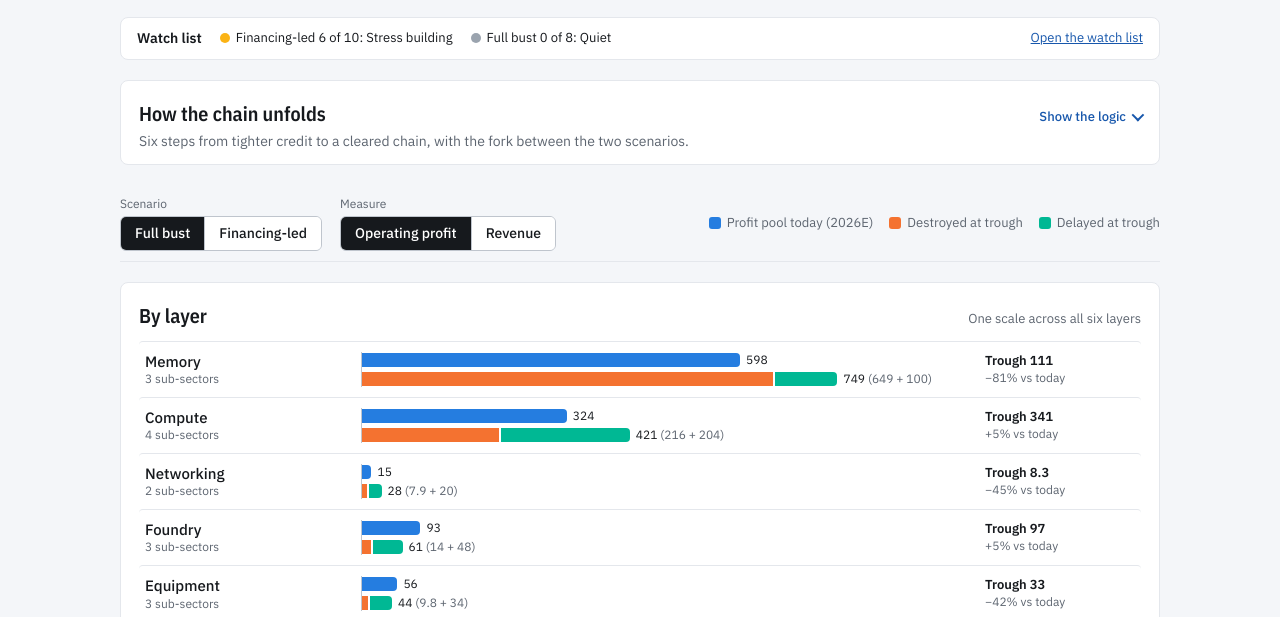
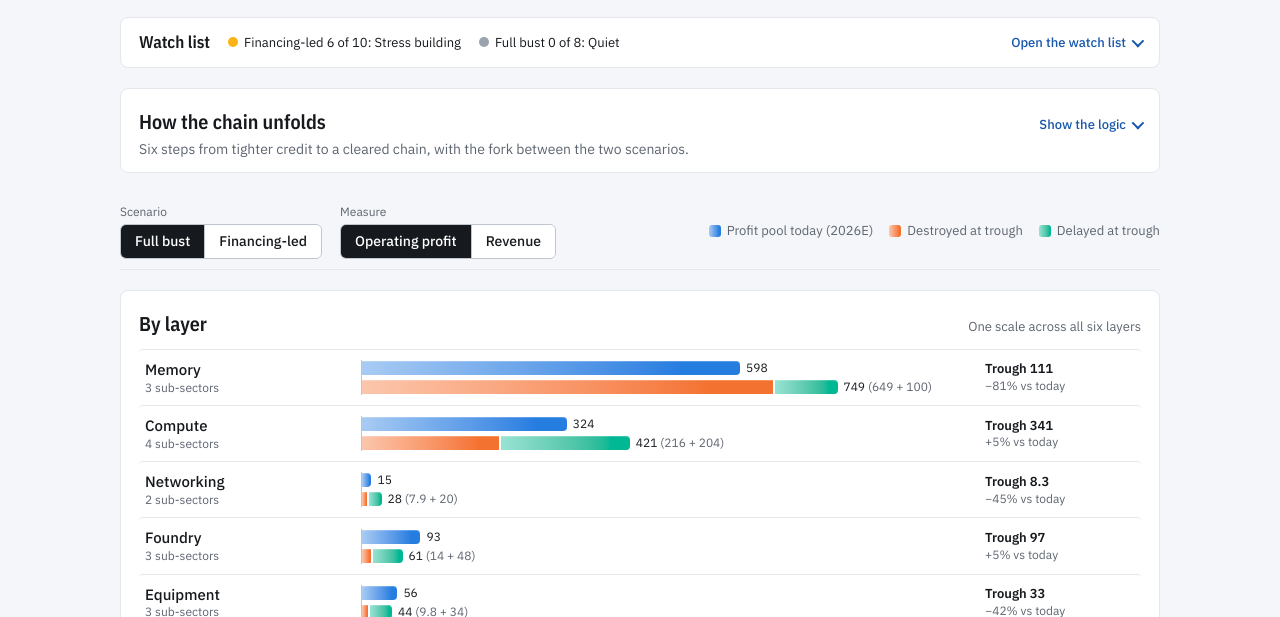
Before and after one commit to esperansa-spec/ai-bust-profit-map, a plain HTML site: page index.html in a window 1280 px wide. Shown: the part 335-952 px from the top of the page. Drawn offline with nearby package versions, Linux system fonts and the light colour scheme.

Commit message:
Animate and shade the bars; make the watch list a collapsible panel near the top
Co-Authored-By: Claude Opus 5.5 <noreply@anthropic.com>
Claude-Session: https://claude.ai/code/session_0119hAg3XPDhse56tRP9MhAt

```diff
--- a/index.html
+++ b/index.html
@@ -80,10 +80,27 @@ p{margin:0}
 .rough{display:inline-block;font-size:11px;font-weight:500;color:var(--ink-2);border:1px solid var(--base);border-radius:3px;padding:0 5px;margin-left:6px;vertical-align:1px}
 .plot{display:flex;flex-direction:column;gap:3px;min-width:0;border-left:1px solid var(--base)}
 .track{display:flex;align-items:center;height:16px;min-width:0}
-.bar{height:14px;flex:0 0 auto;min-width:2px}
-.bar.today{background:var(--s-today)}
-.bar.destroyed{background:var(--s-destroyed)}
-.bar.delayed{background:var(--s-delayed)}
+.bar{height:14px;flex:0 0 auto;min-width:2px;transform-origin:left center;box-shadow:inset 0 1px 0 rgba(255,255,255,.22);
+  animation:growX .75s cubic-bezier(.2,.75,.25,1) both;animation-delay:calc(var(--i,0) * 45ms)}
+.bar.neg{transform-origin:right center}
+.bar.today,.g-today{background:var(--s-today);background:linear-gradient(90deg,color-mix(in srgb,var(--s-today) 40%,var(--surface)),var(--s-today) 85%)}
+.bar.destroyed,.g-destroyed{background:var(--s-destroyed);background:linear-gradient(90deg,color-mix(in srgb,var(--s-destroyed) 40%,var(--surface)),var(--s-destroyed) 85%)}
+.bar.delayed,.g-delayed{background:var(--s-delayed);background:linear-gradient(90deg,color-mix(in srgb,var(--s-delayed) 40%,var(--surface)),var(--s-delayed) 85%)}
+.bar.today.neg{background:var(--s-today);background:linear-gradient(270deg,color-mix(in srgb,var(--s-today) 40%,var(--surface)),var(--s-today) 85%)}
+.bar.destroyed{animation-delay:calc(var(--i,0) * 45ms + 140ms)}
+.bar.delayed{animation-delay:calc(var(--i,0) * 45ms + 320ms)}
+@keyframes growX{from{transform:scaleX(0)}to{transform:scaleX(1)}}
+@keyframes fadeIn{from{opacity:0}to{opacity:1}}
+@keyframes draw{to{stroke-dashoffset:0}}
+.track .tip-lab{animation:fadeIn .45s ease both;animation-delay:calc(var(--i,0) * 45ms + 600ms)}
+.cds-anim path.draw{stroke-dasharray:1;stroke-dashoffset:1;animation:draw 1.4s cubic-bezier(.3,.6,.3,1) forwards}
+.cds-anim circle.pt{animation:fadeIn .4s ease 1.1s both}
+.meter span{transition:background-color .3s}
+@media (prefers-reduced-motion: reduce){
+  .bar,.track .tip-lab,.cds-anim circle.pt{animation:none!important}
+  .cds-anim path.draw{animation:none!important;stroke-dasharray:none;stroke-dashoffset:0}
+  .meter span{transition:none}
+}
 .bar.end{border-radius:0 4px 4px 0}
 .bar.neg{border-radius:4px 0 0 4px}
 .gap{flex:0 0 2px}
@@ -113,17 +130,25 @@ p{margin:0}
 .readings td{padding:3px 6px 3px 0;border-bottom:1px solid var(--hair)}
 .readings td:first-child{color:var(--ink-2);white-space:nowrap}
 
-#story > summary{list-style:none;cursor:pointer;margin-bottom:0;border-radius:6px}
-#story > summary::-webkit-details-marker{display:none}
-#story > summary:focus-visible{outline:2px solid var(--accent);outline-offset:4px}
+.fold > summary{list-style:none;cursor:pointer;margin-bottom:0;border-radius:6px}
+.fold > summary::-webkit-details-marker{display:none}
+.fold > summary:focus-visible{outline:2px solid var(--accent);outline-offset:4px}
 #story[open] > summary{margin-bottom:10px}
 .story-title{display:flex;flex-direction:column;gap:2px}
 .story-teaser{font-size:14px;color:var(--ink-2)}
 #story[open] .story-teaser{display:none}
 .tog{display:inline-flex;align-items:center;gap:6px;font-size:13px;font-weight:500;color:var(--accent);white-space:nowrap}
 .tog::after{content:"";width:7px;height:7px;border-right:2px solid currentColor;border-bottom:2px solid currentColor;transform:rotate(45deg) translateY(-2px);transition:transform .15s}
-#story[open] .tog::after{transform:rotate(-135deg) translateY(-1px)}
-#story[open] .tog-open, #story:not([open]) .tog-close{display:none}
+.fold[open] > summary .tog::after{transform:rotate(-135deg) translateY(-1px)}
+.fold[open] > summary .tog-open, .fold:not([open]) > summary .tog-close{display:none}
+.fold-end{display:flex;justify-content:flex-end;margin-top:14px;padding-top:12px;border-top:1px solid var(--hair)}
+#watch{padding:12px 18px}
+.wl-sum{display:flex;flex-wrap:wrap;align-items:center;gap:8px 18px}
+.wl-sum .ws-lab{font-family:var(--font-display);font-weight:600;font-size:17px}
+.wl-sum .tog{margin-left:auto}
+.wl-body{margin-top:14px;padding-top:12px;border-top:1px solid var(--hair)}
+.wl-note{font-size:13px;color:var(--ink-2);margin-bottom:6px}
+.wl-actions .spacer{flex:1 1 auto}
 @media (prefers-reduced-motion: reduce){ .tog::after{transition:none} }
 .story-lede{color:var(--ink-2);max-width:72ch;font-size:14px;margin-bottom:6px}
 .steps{list-style:none;margin:0;padding:0;display:flex;flex-direction:column}
@@ -148,13 +173,10 @@ p{margin:0}
 .takeaways ul,.takeaways ol{margin:0;padding-left:18px;color:var(--ink-2)}
 .takeaways li{margin-bottom:4px}
 .why{font-size:14px;color:var(--ink-2);margin:-2px 0 10px;max-width:74ch}
-.watch-strip{display:flex;flex-wrap:wrap;align-items:center;gap:8px 18px;background:var(--surface);border:1px solid var(--hair);border-radius:8px;padding:10px 16px;font-size:14px}
-.watch-strip .ws-lab{font-weight:600}
-.watch-strip a{margin-left:auto;font-size:13px}
 .pill{display:inline-flex;align-items:center;gap:6px;font-size:13px;color:var(--ink);white-space:nowrap;font-variant-numeric:tabular-nums}
 .pill i{width:10px;height:10px;border-radius:50%;display:inline-block;flex:0 0 auto}
 .pill i.quiet{background:var(--st-quiet)} .pill i.warn{background:var(--st-warn)} .pill i.crit{background:var(--st-crit)}
-#watch,#overview{scroll-margin-top:84px}
+#watch,#overview,#chain-of-events{scroll-margin-top:84px}
 .verdict{font-size:15px;margin-bottom:12px;max-width:74ch}
 .verdict b{font-weight:600}
 .wl-grid{display:grid;grid-template-columns:repeat(auto-fit,minmax(300px,1fr));gap:18px 28px}
@@ -211,15 +233,34 @@ a{color:var(--accent)}
 
   <section class="tiles" id="tiles" aria-label="Profit pool summary"></section>
 
-  <div class="watch-strip" id="watch-strip" aria-label="Watch list summary">
-    <span class="ws-lab">Watch list</span>
-    <span class="pill" id="ws-fin"></span>
-    <span class="pill" id="ws-full"></span>
-    <a href="#watch">Open the watch list</a>
-  </div>
+  <section class="card" id="watch">
+   <details id="watchd" class="fold">
+    <summary class="wl-sum">
+      <span class="ws-lab">Watch list</span>
+      <span class="pill" id="ws-fin"></span>
+      <span class="pill" id="ws-full"></span>
+      <span class="tog"><span class="tog-open">Open the watch list</span><span class="tog-close">Collapse</span></span>
+    </summary>
+    <div class="wl-body">
+      <p class="wl-note">Tick what has happened. Pre-ticked items were met as of 25 Nov 2026. Your ticks are saved in this browser only.</p>
+      <p class="verdict" id="verdict"></p>
+      <div class="wl-grid">
+        <div id="wl-fin"></div>
+        <div id="wl-full"></div>
+      </div>
+      <div class="wl-actions">
+        <button type="button" class="btn primary" id="wl-show"></button>
+        <button type="button" class="btn" id="wl-reset">Reset to 25 Nov readings</button>
+        <button type="button" class="btn" id="wl-clear">Clear all</button>
+        <span class="spacer"></span>
+        <button type="button" class="btn" id="wl-close">Collapse watch list</button>
+      </div>
+    </div>
+   </details>
+  </section>
 
   <section class="card" id="chain-of-events">
-   <details id="story">
+   <details id="story" class="fold">
     <summary class="card-head">
       <span class="story-title"><h2>How the chain unfolds</h2><span class="story-teaser">Six steps from tighter credit to a cleared chain, with the fork between the two scenarios.</span></span>
       <span class="tog"><span class="tog-open">Show the logic</span><span class="tog-close">Hide</span></span>
@@ -256,6 +297,7 @@ a{color:var(--accent)}
         <p style="color:var(--ink-2);margin-top:6px">The first two decide it. While rental prices and revenue per token hold, a financing shock stays a financing shock. Track both sets of signals in the <a href="#watch">watch list</a>.</p>
       </div>
     </div>
+    <div class="fold-end"><button type="button" class="btn" id="story-close">Hide the logic</button></div>
    </details>
   </section>
 
@@ -288,20 +330,6 @@ a{color:var(--accent)}
     <div class="legend" id="cds-legend" style="margin:0 0 6px"></div>
     <div id="cds-chart" role="img" aria-label="Line chart of five-year credit default swap spreads for CoreWeave, SoftBank, Oracle and Nvidia from December 2025 to November 2026"></div>
     <div class="readings" id="cds-readings"></div>
-  </section>
-
-  <section class="card" id="watch">
-    <div class="card-head"><h2>Watch list</h2><span class="sum">Tick what has happened. Pre-ticked items were met as of 25 Nov 2026.</span></div>
-    <p class="verdict" id="verdict"></p>
-    <div class="wl-grid">
-      <div id="wl-fin"></div>
-      <div id="wl-full"></div>
-    </div>
-    <div class="wl-actions">
-      <button type="button" class="btn primary" id="wl-show"></button>
-      <button type="button" class="btn" id="wl-reset">Reset to 25 Nov readings</button>
-      <button type="button" class="btn" id="wl-clear">Clear all</button>
-    </div>
   </section>
 
   <section class="card" id="table-view">
@@ -468,8 +496,8 @@ function fmtT(v){ return "$"+(v/1000).toFixed(2)+"T"; }
 function pct(a,b){ var p=Math.round((a/b-1)*100); return (p>0?"+":p<0?"−":"")+Math.abs(p)+"%"; }
 function el(tag,cls,txt){ var e=document.createElement(tag); if(cls) e.className=cls; if(txt!=null) e.textContent=txt; return e; }
 
-function buildRow(x, sc){
-  var v=derive(x), d=v.d, row=el("div","row"); row.tabIndex=0;
+function buildRow(x, sc, idx){
+  var v=derive(x), d=v.d, row=el("div","row"); row.tabIndex=0; row.style.setProperty("--i", idx||0);
   var name=el("div","name"); name.appendChild(document.createTextNode(d.n));
   if(d.rough) name.appendChild(el("span","rough","rough"));
   if(d.who) name.appendChild(el("small",null,d.who));
@@ -556,7 +584,7 @@ function render(){
   CHAINS[scen].forEach(function(s,i){ if(i) ch.appendChild(el("i",null,"then")); ch.appendChild(el("span",null,s)); });
   var lg=document.getElementById("legend"); lg.textContent="";
   [["today",(P?"Profit pool":"Revenue")+" today (2026E)"],["destroyed","Destroyed at trough"],["delayed","Delayed at trough"]].forEach(function(p){
-    var s=el("span"), w=el("i","sw"); w.style.background="var(--s-"+p[0]+")"; s.appendChild(w); s.appendChild(document.createTextNode(p[1])); lg.appendChild(s);
+    var s=el("span"), w=el("i","sw g-"+p[0]); s.appendChild(w); s.appendChild(document.createTextNode(p[1])); lg.appendChild(s);
   });
   tiles(); table();
   var allRows=[]; LAYERS.forEach(function(L){ allRows=allRows.concat(L.rows); });
@@ -576,7 +604,7 @@ function render(){
   var ov=document.getElementById("overview-rows"); ov.textContent="";
   var layerRows=LAYERS.map(function(L){ var a=agg(L.rows); a.n=L.name; a.who=L.rows.length+" sub-sectors"; return a; });
   var sc=scaleFor(layerRows); ov.parentNode.classList.toggle("has-neg",sc.neg>0);
-  layerRows.forEach(function(a){ ov.appendChild(buildRow(a,sc)); });
+  layerRows.forEach(function(a,i){ ov.appendChild(buildRow(a,sc,i)); });
   var panels=document.getElementById("panels"); panels.textContent="";
   LAYERS.forEach(function(L){
     var a=agg(L.rows); a.n=L.name; var v=derive(a);
@@ -587,7 +615,7 @@ function render(){
     if(L.why) card.appendChild(el("p","why",L.why));
     card.appendChild(el("div","scale-note","Bars in this panel share one scale. Label on the lower bar: total (destroyed + delayed)."));
     var rows=el("div","rows"), s=scaleFor(L.rows); if(s.neg>0) card.classList.add("has-neg");
-    L.rows.forEach(function(d){ rows.appendChild(buildRow(d,s)); });
+    L.rows.forEach(function(d,i){ rows.appendChild(buildRow(d,s,i)); });
     card.appendChild(rows); panels.appendChild(card);
   });
 }
@@ -605,8 +633,10 @@ function dlabel(s){ var d=new Date(T(s)); return d.getUTCDate()+" "+MON[d.getUTC
 function bp(v){ return Math.round(v).toLocaleString("en-US"); }
 var NS="http://www.w3.org/2000/svg";
 function sv(tag,attrs,txt){ var e=document.createElementNS(NS,tag); for(var k in attrs) e.setAttribute(k,attrs[k]); if(txt!=null) e.textContent=txt; return e; }
+var cdsFirst=true;
 function cdsChart(){
   var box=document.getElementById("cds-chart"); box.textContent="";
+  box.classList.toggle("cds-anim", cdsFirst); cdsFirst=false;
   var w=Math.max(300,box.clientWidth), narrow=w<560, h=narrow?300:360;
   var m={l:42,r:narrow?126:128,t:14,b:26}, x0=T("2025-12-31"), x1=T("2026-11-25"), y0=Math.log(30), y1=Math.log(1500);
   var X=function(t){ return m.l+(t-x0)/(x1-x0)*(w-m.l-m.r); }, Y=function(v){ return h-m.b-(Math.log(v)-y0)/(y1-y0)*(h-m.t-m.b); };
@@ -621,10 +651,10 @@ function cdsChart(){
   var all=[];
   CDS.forEach(function(s){
     var col="var(--c-"+s.id+")", dstr=s.pts.map(function(p,i){ return (i?"L":"M")+X(T(p[0])).toFixed(1)+" "+Y(p[1]).toFixed(1); }).join(" ");
-    svg.appendChild(sv("path",{d:dstr,fill:"none",stroke:col,"stroke-width":2,"stroke-linejoin":"round","stroke-linecap":"round"}));
+    svg.appendChild(sv("path",{d:dstr,fill:"none",stroke:col,"stroke-width":2,"stroke-linejoin":"round","stroke-linecap":"round",pathLength:1,"class":"draw"}));
     s.pts.forEach(function(p){
       var cx=X(T(p[0])), cy=Y(p[1]);
-      svg.appendChild(sv("circle",{cx:cx,cy:cy,r:4,fill:col,stroke:"var(--surface)","stroke-width":2}));
+      svg.appendChild(sv("circle",{cx:cx,cy:cy,r:4,fill:col,stroke:"var(--surface)","stroke-width":2,"class":"pt"}));
       all.push({s:s,p:p,cx:cx,cy:cy});
     });
     var last=s.pts[s.pts.length-1], lx=w-m.r+10, ly=Y(last[1])+4;
@@ -728,9 +758,14 @@ function wUpdate(){
   document.getElementById("wl-show").textContent="Show the "+(wPick==="full"?"full bust":"financing-led")+" numbers";
 }
 wLoad(); wBuild(); wUpdate();
+function smooth(){ return matchMedia("(prefers-reduced-motion: reduce)").matches?"auto":"smooth"; }
+function foldClose(detId, cardId){ document.getElementById(detId).open=false; document.getElementById(cardId).scrollIntoView({behavior:smooth(), block:"start"}); }
+document.getElementById("wl-close").addEventListener("click",function(){ foldClose("watchd","watch"); });
+document.getElementById("story-close").addEventListener("click",function(){ foldClose("story","chain-of-events"); });
+Array.prototype.forEach.call(document.querySelectorAll('a[href="#watch"]'),function(a){ a.addEventListener("click",function(){ document.getElementById("watchd").open=true; }); });
 document.getElementById("wl-reset").addEventListener("click",function(){ wstate=wDefaults(); wSave(); wUpdate(); });
 document.getElementById("wl-clear").addEventListener("click",function(){ for(var k in wstate) wstate[k]=false; wSave(); wUpdate(); });
-document.getElementById("wl-show").addEventListener("click",function(){ scen=wPick; render(); document.getElementById("overview").scrollIntoView({behavior: matchMedia("(prefers-reduced-motion: reduce)").matches?"auto":"smooth", block:"start"}); });
+document.getElementById("wl-show").addEventListener("click",function(){ scen=wPick; render(); document.getElementById("overview").scrollIntoView({behavior:smooth(), block:"start"}); });
 
 document.getElementById("btn-profit").addEventListener("click",function(){ mode="profit"; render(); });
 document.getElementById("btn-revenue").addEventListener("click",function(){ mode="revenue"; render(); });
```
